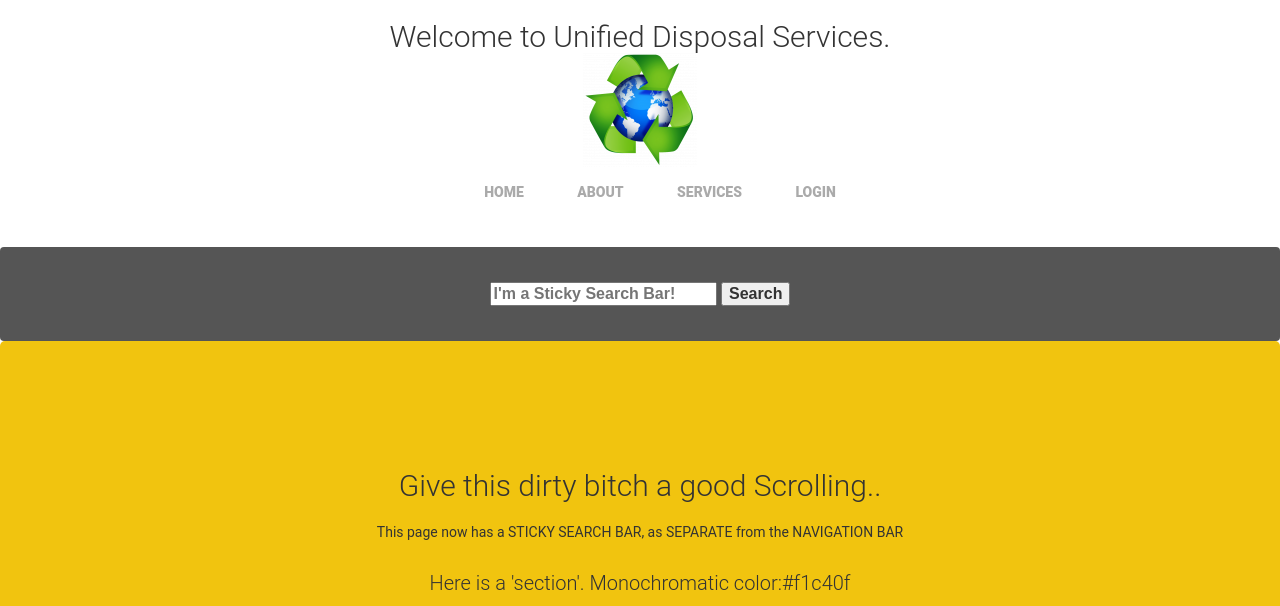
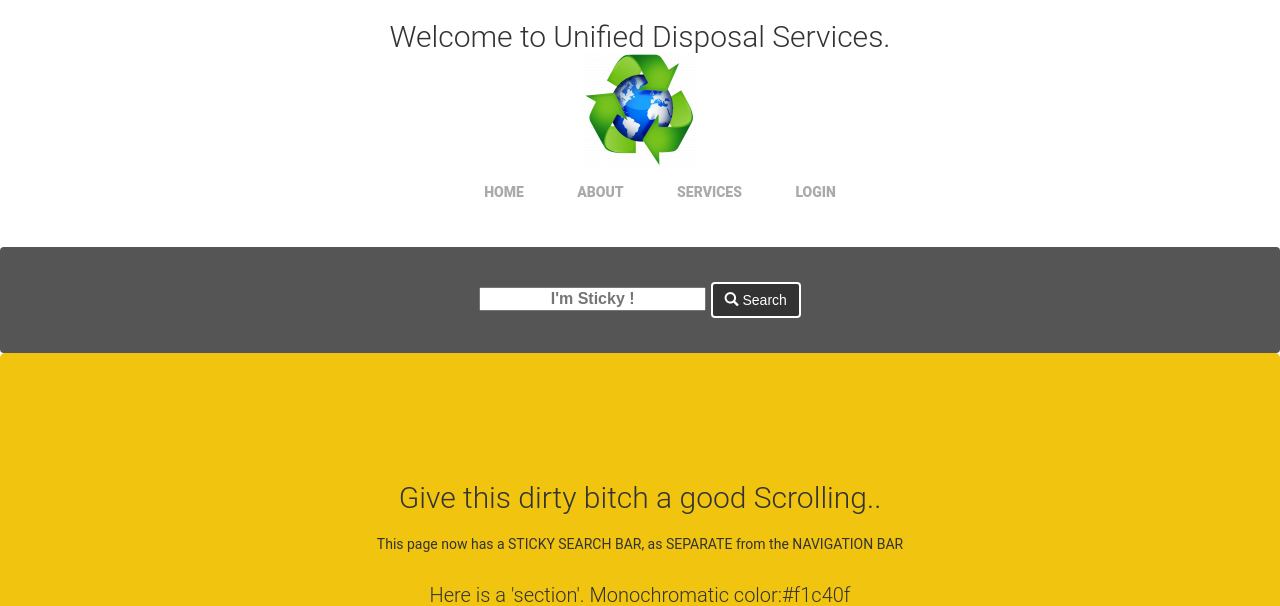
Before and after one commit to toylaa/uds, a PHP site: page / in a window 1280 px wide. Shown: the top 606 px of the page. Run offline with PHP 8.4, Linux system fonts and the light colour scheme.

Commit message:
PHP frameworking
- Removed Proof of Concept search functionality
+ XHR/AJAX framework setup
+Sweet Alerts
+ Return Key Search submission

[Localhost Enviro set up for pgsql testing]

```diff
--- a/index.php
+++ b/index.php
@@ -10,9 +10,13 @@ session_start();
 		integrity="sha256-FgpCb/KJQlLNfOu91ta32o/NMZxltwRo8QtmkMRdAu8="
 		crossorigin="anonymous"></script>
 
-<!-- Latest compiled and minified CSS -->
+<!-- Latest compiled and minified BOOTSTRAP CSS -->
 <link rel="stylesheet" href="https://maxcdn.bootstrapcdn.com/bootstrap/3.3.7/css/bootstrap.min.css" integrity="sha384-BVYiiSIFeK1dGmJRAkycuHAHRg32OmUcww7on3RYdg4Va+PmSTsz/K68vbdEjh4u" crossorigin="anonymous">
+<!-- Latest compiled and minified BOOTSTRAP JS -->
+<script type="text/javascript" src="https://stackpath.bootstrapcdn.com/bootstrap/4.1.1/js/bootstrap.min.js"></script>
 
+<!-- Sweet alerts ---  https://sweetalert.js.org/guides/ -->
+<script src="https://unpkg.com/sweetalert/dist/sweetalert.min.js"></script>
 
 
 <link rel="stylesheet" href="styles/homeStyle.css">
@@ -75,7 +79,7 @@ session_start();
 </div>
 
 
-<script src="https://code.jquery.com/jquery-3.3.1.slim.min.js" integrity="sha384-q8i/X+965DzO0rT7abK41JStQIAqVgRVzpbzo5smXKp4YfRvH+8abtTE1Pi6jizo" crossorigin="anonymous"></script>
+
 <script src="https://cdnjs.cloudflare.com/ajax/libs/popper.js/1.14.3/umd/popper.min.js" integrity="sha384-ZMP7rVo3mIykV+2+9J3UJ46jBk0WLaUAdn689aCwoqbBJiSnjAK/l8WvCWPIPm49" crossorigin="anonymous"></script>
 <script src="https://stackpath.bootstrapcdn.com/bootstrap/4.1.1/js/bootstrap.min.js" integrity="sha384-smHYKdLADwkXOn1EmN1qk/HfnUcbVRZyYmZ4qpPea6sjB/pTJ0euyQp0Mk8ck+5T" crossorigin="anonymous"></script>
 </body>
--- a/php/nav.php
+++ b/php/nav.php
@@ -1,9 +1,3 @@
-<?php
-session_start();
-?>
-
-
-
   <nav class=" top-container shift" >
 
      <div class="center">
@@ -22,46 +16,129 @@ session_start();
     </nav>
 
 
+<!-- "offset-spaceholder" is necessary to HOLD the spot on the page after the nav moves
+ to prevent the content from bunching up and hiding behind the nav as soon as it
+ changes from static to sticky -->
+<div class="offset-spaceholder" style="min-height:90px;">
+  <div class="container-fluid center header animated" id="searchHeader">
 
-<div class="offset-spaceholder" style="min-height:90px;">
-  <div class="center header animated" id="searchHeader">
+    <!--form method="POST" action="/php/search.php"-->
 
-    <form method="POST" action="/php/search.php">
-    	 <input type="text" name="searchText" placeholder="I'm a Sticky Search Bar!">
-   	 <button>Search</button>
-    </form>
-    <!--div class="input-group">
-      <input type="text" class="form-control" aria-label="Text input with segmented dropdown button">
-      <div class="input-group-append">
-        <button type="button" class="btn btn-outline-secondary">Action</button>
-        <button type="button" class="btn btn-outline-secondary dropdown-toggle dropdown-toggle-split" data-toggle="dropdown" aria-haspopup="true" aria-expanded="false">
-          <span class="sr-only">Toggle Dropdown</span>
-        </button>
-        <div class="dropdown-menu">
-          <a class="dropdown-item" href="#">Action</a>
-          <a class="dropdown-item" href="#">Another action</a>
-          <a class="dropdown-item" href="#">Something else here</a>
-          <div role="separator" class="dropdown-divider"></div>
-          <a class="dropdown-item" href="#">Separated link</a>
+          <input class="input" type="text" id="searchText" placeholder="I'm Sticky !" style="text-align:center;" required>
+
+          <button class="btn btn-default xbtn" type="submit" id="searchbar-submit" ><span class="glyphicon glyphicon-search" aria-hidden="true"></span> Search</button>
+
+          <span id="hidden-header-contents" style="color:#fff;display:none;">This shit appears on scroll ;p </span>
+
+    <!--/form-->
+
+ <!--div class="container-fluid">
+    <div class="row">
+        <div class="col-xs-4 col-sm-4 col-md-4 col-lg-4">
+             <span id="hidden-header-contents" style="color:#fff;display:none;">This shit appears on scroll ;p </span>
+        </div>
+        <div class="col-xs-4 col-sm-4 col-md-4 col-lg-4">
+            <table><tr>
+              <td><input class="input" type="text" id="searchText" placeholder="I'm Sticky !" style="text-align:center;" required></td>
+              <td style="min-width:4px;"></td>
+              <td><button class="btn btn-default" type="submit" id="searchbar-submit" >
+                <span class="glyphicon glyphicon-search" aria-hidden="true"></span>
+                Search
+              </button></td>
+            </tr></table>
+
+
+        </div>
+        <div class="col-xs-4 col-sm-4 col-md-4 col-lg-4">
+            <button class="btn xbtn" ><span class="glyphicon glyphicon-remove" ></span></button>
         </div>
     </div>
 </div-->
 
-   <span id="hidden-header-contents" style="color:#fff;display:none;">This shit was hidden until you scrolled ;p </span>
+
+
   </div>
 </div>
 
 
 <script>
+
+    //--------- Submission Event Listeners ---------//
+    //Bind event listener to submit button to trigger the ajaxSubmit CALLBACK [function without () in call syntax]
+    $("#searchbar-submit").on("click", ajaxSubmit);
+    // Bind event listener to the search field to trigger the same submit function as the button is attached to when the RETURN(ENTER)key is pressed
+    var input = document.getElementById("searchText");
+    // Execute a function when the user releases a key on the keyboard from inside the INPUT field
+    input.addEventListener("keyup", function(event)
+    {   // Cancel the default action, if needed
+        event.preventDefault();
+        // Number 13 is the "Enter" key on the keyboard
+        if (event.keyCode === 13)
+        {
+            // Trigger the button element with a click
+            // FAKE DOM CLICK EVENT !
+            document.getElementById("searchbar-submit").click();
+        }
+      });
+    //--------- Submission Event Listeners ---------//
+
+
+
+
+    //-----------------------------------------------------//
+    // TBD  - Build this function out to make an ajax call to the database
+    // Q:}  - ajaxSubmit('params?') - how many different requests/parameters do we want/need ?
+    //
+    // Test - Consult db/ajaxResponder.php which has only one job which is to echo the text from the request object
+    //-------------- AjaxSubmit Function ------------------//
+    function ajaxSubmit(){
+
+      //If input.value is NOT null
+      if (input.value != '')
+      {
+         // TBD - remove success alert..?
+         swal("TBD - ajaxSubmit!", "input.value: " + input.value , "success", {
+          button: "Aww yiss!",
+        });
+
+        //TBD - AJAX CALL to db/ajaxResponder.php or some such shit
+        //TBD - Do something cool with the response data (y)
+        //
+      }
+      else //If input.value is null - TBD - produce clever(er) alert using 'sweet alerts' plugin.
+      {
+        // https://sweetalert.js.org/guides/
+        // - third argument, predefined alert icons(extensible): "warning", "error", "success" and "info".
+        swal({
+          title: "If one searches for nothing...",
+          text: "..can it ever truly be found?",
+          icon: "info",
+          button: "No. Try again.",
+          //buttons: true,
+          dangerMode: true,
+        });
+      }//--End else
+
+    }//-------End of AjaxSubmit Function ------------------//
+
+
+     $("#searchbar-hide").on("click",hideSearchBar);
+
+     function hideSearchBar(){
+        alert('hide search bar !');
+     }
+
+    //toggling the searchbar onScroll effects
+    var header = document.getElementById("searchHeader");
     window.onscroll = function() {stickyScroller()};
-
-var header = document.getElementById("searchHeader");
     var sticky = header.offsetTop;
 
     function stickyScroller() {
       if (window.pageYOffset >= sticky)
       {
+        //Adding 'Sticky' class to the nav adds the sticking effect
         header.classList.add("sticky", "flipInX");
+        //Toggles the display of the hidden troll line on scroll only
         document.getElementById("hidden-header-contents").style.display = "";
 
       } else {
@@ -70,9 +147,33 @@ function stickyScroller() {
       }
     }
 </script>
+<!--End of JavaScript--------------------------------------------------------------------------->
+
+
+
+
+
+
+<!--------------Beginning of CSS ---------------------------------------------------------------->
 
 <style type="text/css">
 
+  .xbtn {
+      -webkit-transition-duration: 0.4s; /* Safari */
+      transition-duration: 0.4s;
+       border: 2px solid white;
+        background-color: #333;
+        color: white;
+
+  }
+
+  .xbtn:hover {
+     background-color: #FFF;
+      color: black;
+  }
+
+  /*   This is the CSS styling for the Sticky effect
+  Inline styling here means that only pages which include nav.php can use the sticky effect */
   .fixed {
     animation-duration: 0.8s;
     animation-name: fadeIn;
@@ -104,6 +205,8 @@ function stickyScroller() {
   padding-top: 0px;
   }
 
+
+  /* This is the CSS styling for the 'shifting' yellow hover effect on the nav elements */
   /* NAVIGATION */
   nav {
     width: 80%;
@@ -170,7 +273,4 @@ function stickyScroller() {
     height: 100%;
   }
 
-
-
-
 </style>
```
Also changed, not shown: db/ajaxResponder.php (added, +20 -0 lines), db/connect.php (added, +17 -0 lines), dbdata.php (+3 -16 lines), php/search.php (+22 -1 lines). Lines whose indentation alone changed are shown as unchanged.
